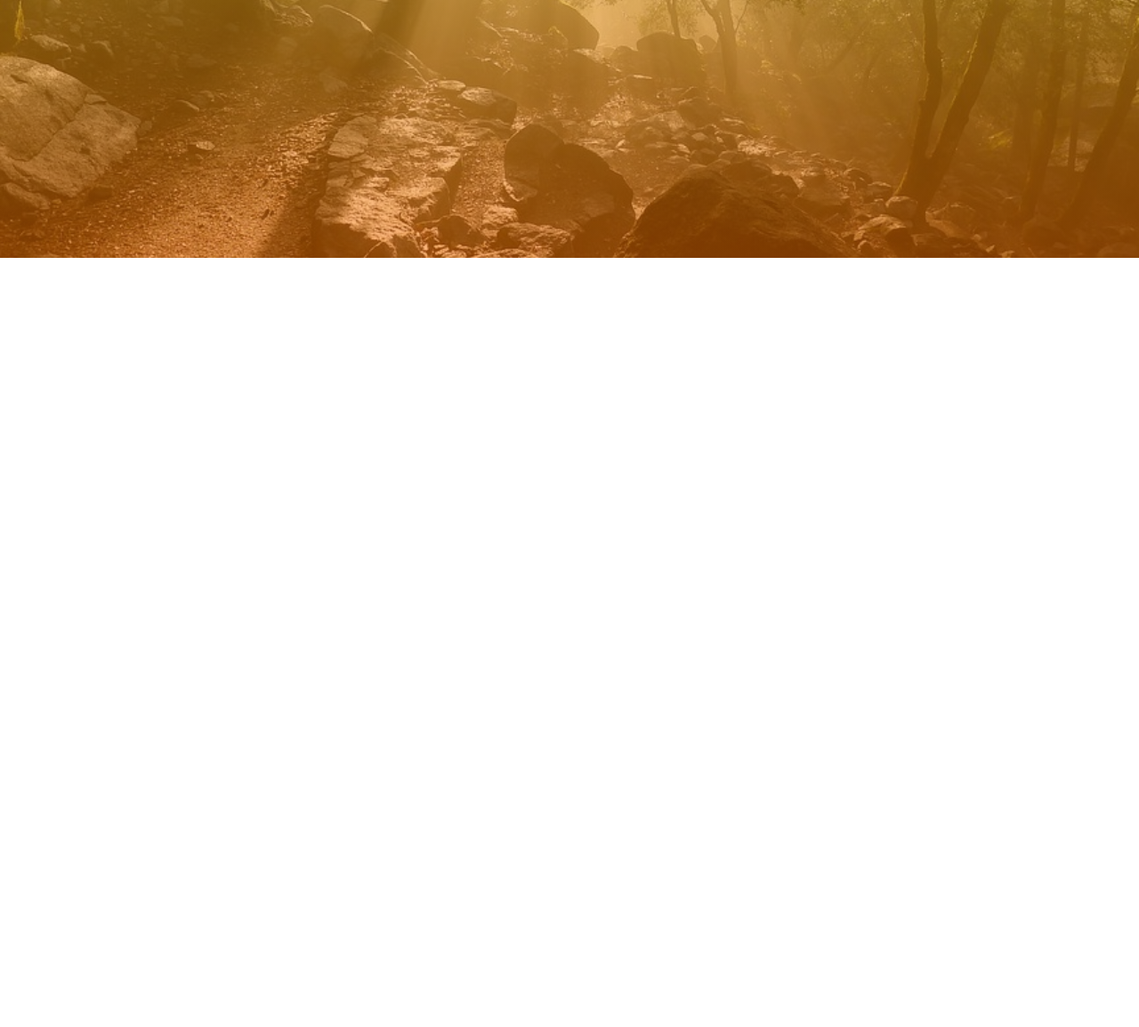
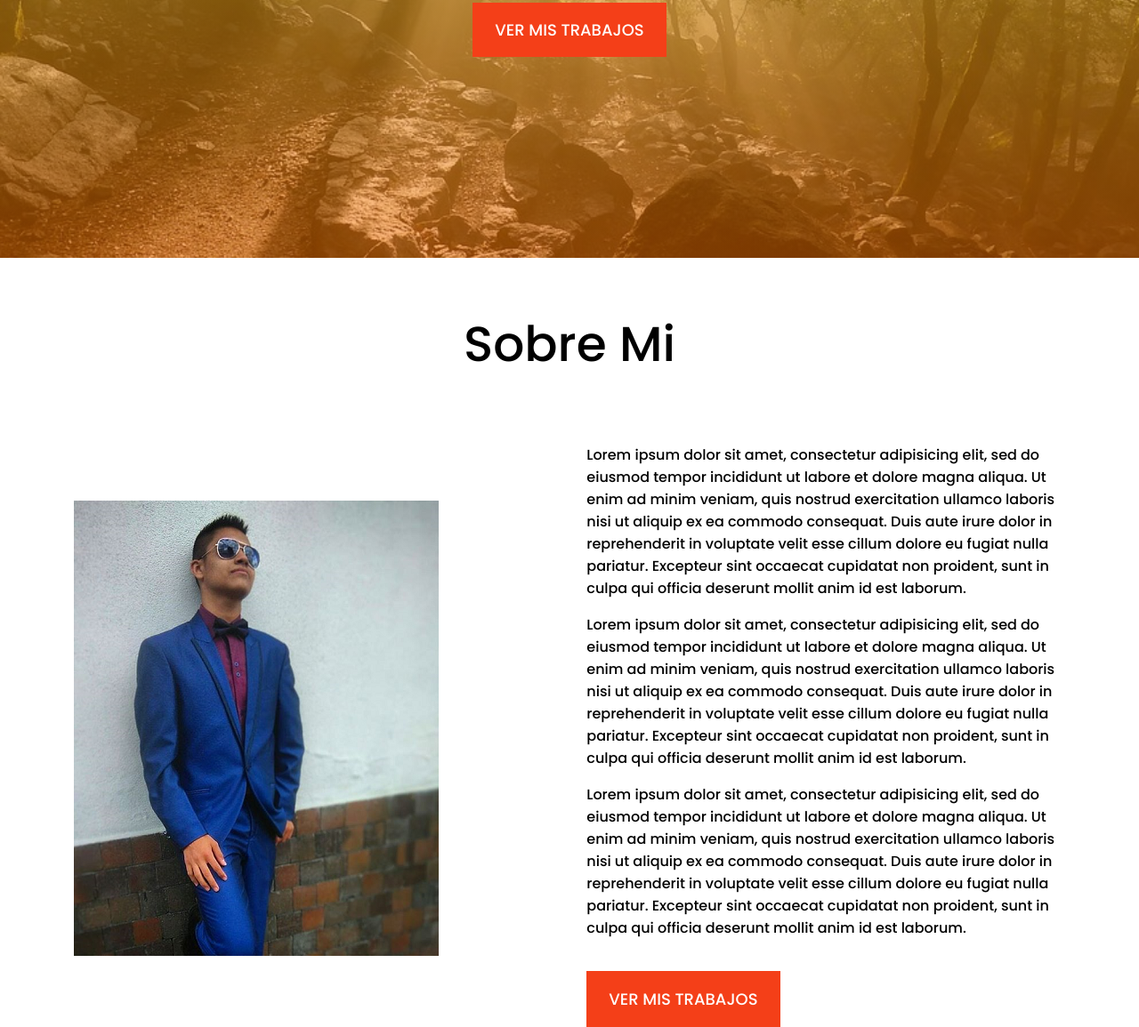
Before and after one commit to Andres2528/Impala, a plain HTML site: page index.html in a window 1280 px wide. Shown: the part 510-1665 px from the top of the page at 89% size. Before the commit the page ends 800 px from the top, so only its background shows below. Drawn offline with Linux system fonts and the light colour scheme.

Commit message:
Seccion sobre mi

```diff
--- a/estilos.css
+++ b/estilos.css
@@ -1,5 +1,5 @@
 body{
-  font-family: 'Bangers', cursive;
+  font-family: 'Poppins', sans-serif;
   margin: 0;
   padding: 0;
 }
@@ -21,14 +21,15 @@ li{
 
 .lista{
   display: flex;
+  font-size: 20px;
 }
 
 a{
   text-decoration: none;
   color: white;
   background: #F43F18;
-  padding: 20px 30px 20px 30px;
-  font-size: 25px;
+  padding: 18px 25px 18px 25px;
+  font-size: 18px;
 }
 
 .Titular{
@@ -58,3 +59,30 @@ header{
   width: 90%;
   margin: auto;
 }
+
+/* Inicia seccion sobre mi */
+
+h3{
+    text-align: center;
+    font-size: 55px;
+    font-weight: normal;
+}
+
+.contenedor-sobremi{
+  display: flex;
+  justify-content: space-around;
+  align-items: center;
+}
+
+.contenedor-parrafo-boton{
+  width: 42%;
+}
+
+.contenedor-parrafo-boton p{
+  font-size: 16px;
+}
+
+.contenedor-parrafo-boton a{
+  margin-top: 20px;
+  display: inline-block;
+}
--- a/index.html
+++ b/index.html
@@ -5,7 +5,7 @@
 <meta charset="utf-8">
 <title>Impala</title>
 <link rel="stylesheet" href="estilos.css">
-<link href="https://fonts.googleapis.com/css2?family=Bangers&display=swap" rel="stylesheet">
+<link href="https://fonts.googleapis.com/css2?family=Poppins:wght@500&display=swap" rel="stylesheet">
 </head>
 
 <body>
@@ -32,6 +32,19 @@
     </div>
   </header>
 
+  <section>
+    <h3>Sobre Mi</h3>
+    <div class="contenedor-sobremi">
+      <img src="imagenes/yo.png" alt="Nicolas Arevalo" title="Nicolas Arevalo">
+      <div class="contenedor-parrafo-boton">
+        <p>Lorem ipsum dolor sit amet, consectetur adipisicing elit, sed do eiusmod tempor incididunt ut labore et dolore magna aliqua. Ut enim ad minim veniam, quis nostrud exercitation ullamco laboris nisi ut aliquip ex ea commodo consequat. Duis aute irure dolor in reprehenderit in voluptate velit esse cillum dolore eu fugiat nulla pariatur. Excepteur sint occaecat cupidatat non proident, sunt in culpa qui officia deserunt mollit anim id est laborum.</p>
+        <p>Lorem ipsum dolor sit amet, consectetur adipisicing elit, sed do eiusmod tempor incididunt ut labore et dolore magna aliqua. Ut enim ad minim veniam, quis nostrud exercitation ullamco laboris nisi ut aliquip ex ea commodo consequat. Duis aute irure dolor in reprehenderit in voluptate velit esse cillum dolore eu fugiat nulla pariatur. Excepteur sint occaecat cupidatat non proident, sunt in culpa qui officia deserunt mollit anim id est laborum.</p>
+        <p>Lorem ipsum dolor sit amet, consectetur adipisicing elit, sed do eiusmod tempor incididunt ut labore et dolore magna aliqua. Ut enim ad minim veniam, quis nostrud exercitation ullamco laboris nisi ut aliquip ex ea commodo consequat. Duis aute irure dolor in reprehenderit in voluptate velit esse cillum dolore eu fugiat nulla pariatur. Excepteur sint occaecat cupidatat non proident, sunt in culpa qui officia deserunt mollit anim id est laborum.</p>
+        <a href="#" target="_blank">VER MIS TRABAJOS</a>
+      </div>
+    </div>
+  </section>
+
 </body>
 
 
```
Also changed, not shown: imagenes/300.jpg (added), imagenes/logo.png (added), imagenes/yo.png (added).
